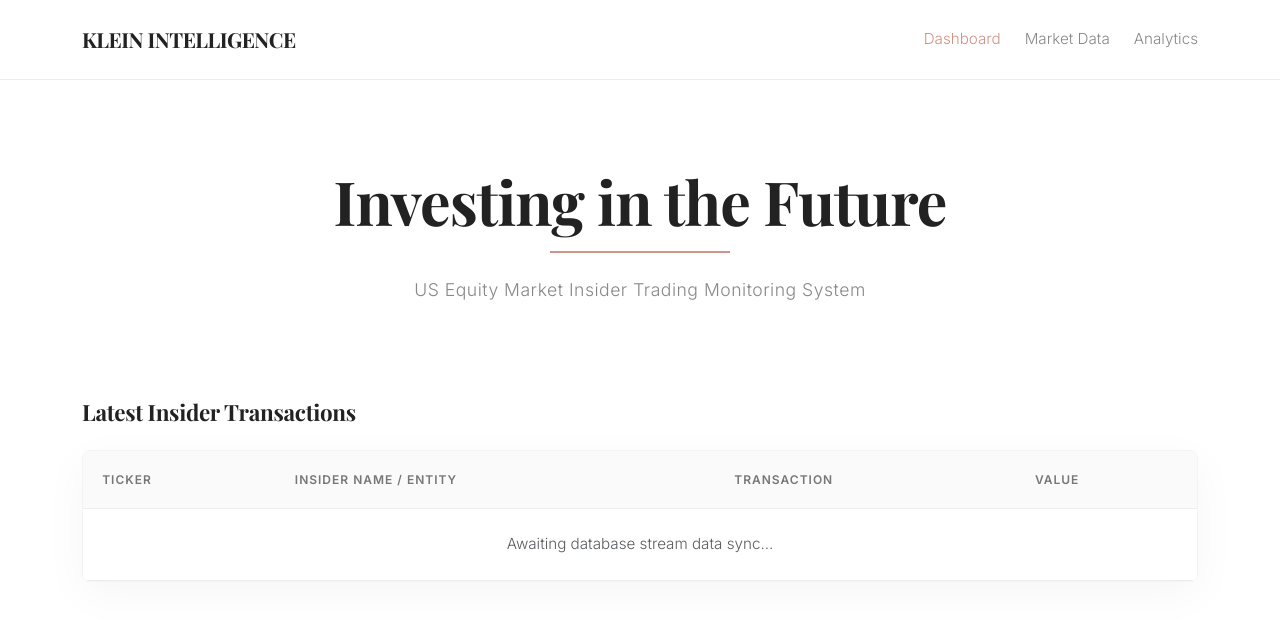
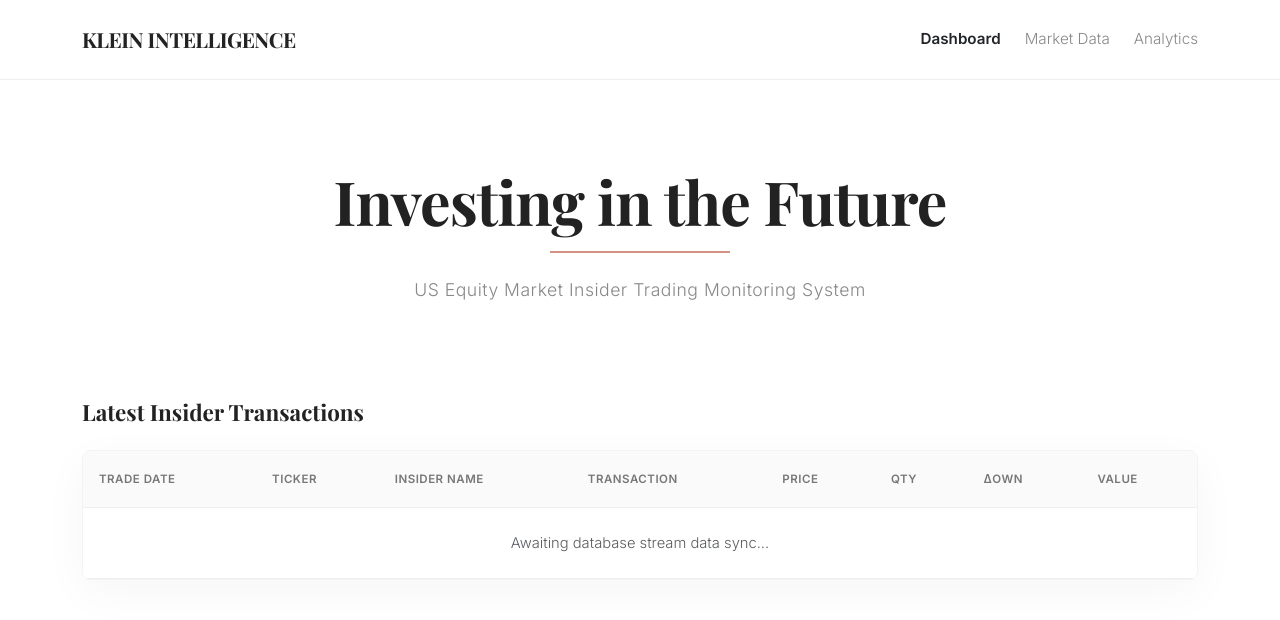
Before and after one commit to raychou950331-creator/Position-Analysis-project, a Flask app: template templates/index.html in a window 1280 px wide. Shown: the top 620 px of the page. Run offline with Flask 3, Linux system fonts and the light colour scheme; the template is opened without the code that fills it, so the values that code supplies are empty; some libraries are stand-ins or nearby versions.

Commit message:
Update index.html

```diff
--- a/templates/index.html
+++ b/templates/index.html
@@ -23,7 +23,6 @@
             padding-bottom: 5rem;
         }
 
-        /* 1. Elegant Header Navbar */
         .klein-navbar {
             padding: 1.5rem 0;
             border-bottom: 1px solid #EEEEEE;
@@ -41,13 +40,8 @@
             margin-left: 1.5rem;
             font-weight: 300;
             text-decoration: none;
-            transition: color 0.2s ease;
-        }
-        .nav-link-custom:hover, .nav-link-custom.active {
-            color: var(--klein-accent);
         }
 
-        /* 2. Professional Hero Section */
         .hero-section {
             padding: 5.5rem 0 3.5rem;
         }
@@ -65,7 +59,7 @@
             width: 180px;
             height: 2px;
             background-color: var(--klein-accent);
-            margin: 0.5rem auto 1.5rem; /* 恢復你原本的 margin 排版設定，不強放置中 */
+            margin: 0.5rem auto 1.5rem; /* 保持你原本的排版，不限制死置中 */
         }
         .hero-subtitle {
             color: var(--klein-navbar-link);
@@ -74,17 +68,14 @@
             letter-spacing: 0.5px;
         }
 
-        /* 3. Section Styling */
         .custom-section-title {
             font-family: 'Playfair Display', serif;
             font-size: 1.4rem;
             color: var(--klein-text);
             margin-bottom: 1.5rem;
             font-weight: 700;
-            letter-spacing: -0.3px;
         }
 
-        /* 4. High-End Minimalist Table */
         .table-responsive {
             border-radius: 8px;
             overflow: hidden;
@@ -97,21 +88,21 @@
             font-weight: 300;
         }
         .table-klein th {
-            font-family: 'Inter', sans-serif;
             font-weight: 600;
             color: #777777;
             background-color: #FAFAFA;
             border-bottom: 1px solid #EEEEEE;
-            padding: 1.2rem;
+            padding: 1.2rem 1rem;
             text-transform: uppercase;
-            letter-spacing: 1px;
-            font-size: 0.75rem;
+            letter-spacing: 0.5px;
+            font-size: 0.72rem;
+            white-space: nowrap;
         }
         .table-klein td {
-            padding: 1.2rem;
+            padding: 1.2rem 1rem;
             border-color: #EEEEEE;
             vertical-align: middle;
-            font-size: 0.95rem;
+            font-size: 0.92rem;
         }
 
         .ticker-badge {
@@ -119,12 +110,10 @@
             color: var(--klein-text);
             border: 1px solid #DDDDDD;
             font-weight: 400;
-            font-family: 'Inter', sans-serif;
             text-transform: uppercase;
             font-size: 0.8rem;
             border-radius: 4px;
             padding: 3px 8px;
-            letter-spacing: 0.5px;
         }
     </style>
 </head>
@@ -134,7 +123,7 @@
         <div class="container d-flex justify-content-between align-items-center">
             <a class="navbar-brand-text text-decoration-none" href="#">KLEIN INTELLIGENCE</a>
             <div class="d-flex align-items-center">
-                <a class="nav-link-custom active" href="#">Dashboard</a>
+                <a class="nav-link-custom text-dark fw-bold" href="#">Dashboard</a>
                 <a class="nav-link-custom" href="#">Market Data</a>
                 <a class="nav-link-custom" href="#">Analytics</a>
             </div>
@@ -155,9 +144,13 @@
                     <table class="table table-klein">
                         <thead>
                             <tr>
+                                <th>Trade Date</th>
                                 <th>Ticker</th>
-                                <th>Insider Name / Entity</th>
+                                <th>Insider Name</th>
                                 <th>Transaction</th>
+                                <th>Price</th>
+                                <th>Qty</th>
+                                <th>ΔOwn</th>
                                 <th>Value</th>
                             </tr>
                         </thead>
@@ -165,8 +158,9 @@
                             {% if data_list and data_list|length > 0 %}
                                 {% for row in data_list %}
                                 <tr>
+                                    <td class="text-muted">{{ row.trade_date }}</td>
                                     <td><span class="ticker-badge">{{ row.ticker }}</span></td>
-                                    <td>{{ row.insider }}</td>
+                                    <td class="fw-semibold">{{ row.insider }}</td>
                                     <td>
                                         {% if 'Buy' in row.transaction or 'Purchase' in row.transaction %}
                                             <span style="color: #4E7026; font-weight: 400;">● {{ row.transaction }}</span>
@@ -174,12 +168,21 @@
                                             <span style="color: #9E2A2B; font-weight: 400;">● {{ row.transaction }}</span>
                                         {% endif %}
                                     </td>
+                                    <td>{{ row.price }}</td>
+                                    <td>{{ row.qty }}</td>
+                                    <td>
+                                        {% if '-' in row.delta_own %}
+                                            <span class="text-danger">{{ row.delta_own }}</span>
+                                        {% else %}
+                                            <span class="text-success">{{ row.delta_own }}</span>
+                                        {% endif %}
+                                    </td>
                                     <td class="fw-bold text-secondary">{{ row.value }}</td>
                                 </tr>
                                 {% endfor %}
                             {% else %}
                                 <tr>
-                                    <td colspan="4" class="text-center py-4 text-muted">Awaiting database stream data sync...</td>
+                                    <td colspan="8" class="text-center py-4 text-muted">Awaiting database stream data sync...</td>
                                 </tr>
                             {% endif %}
                         </tbody>
```
